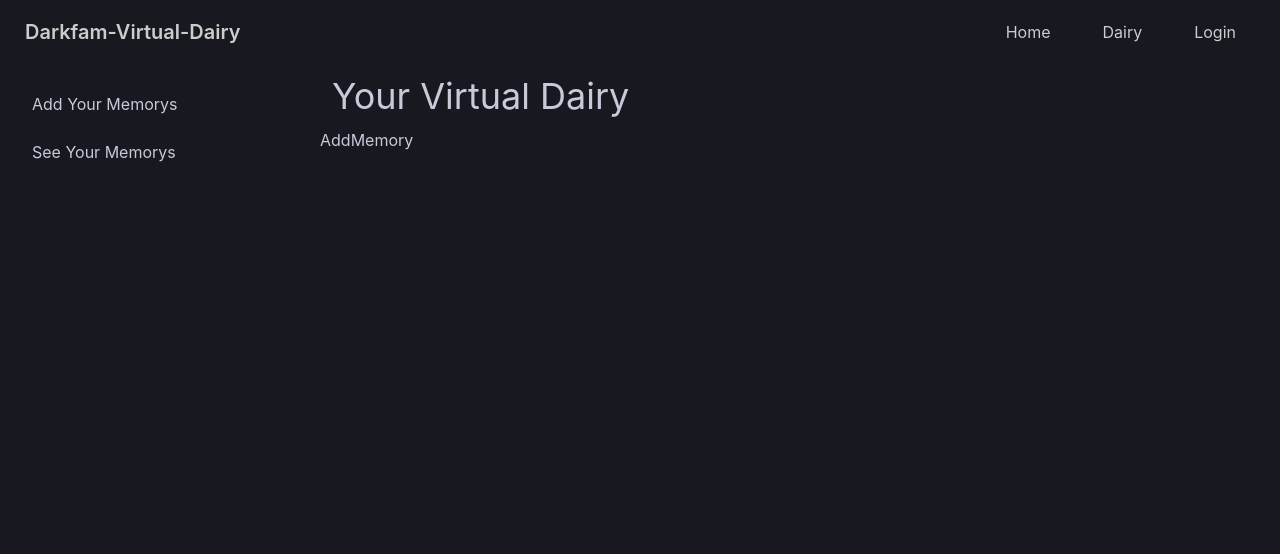
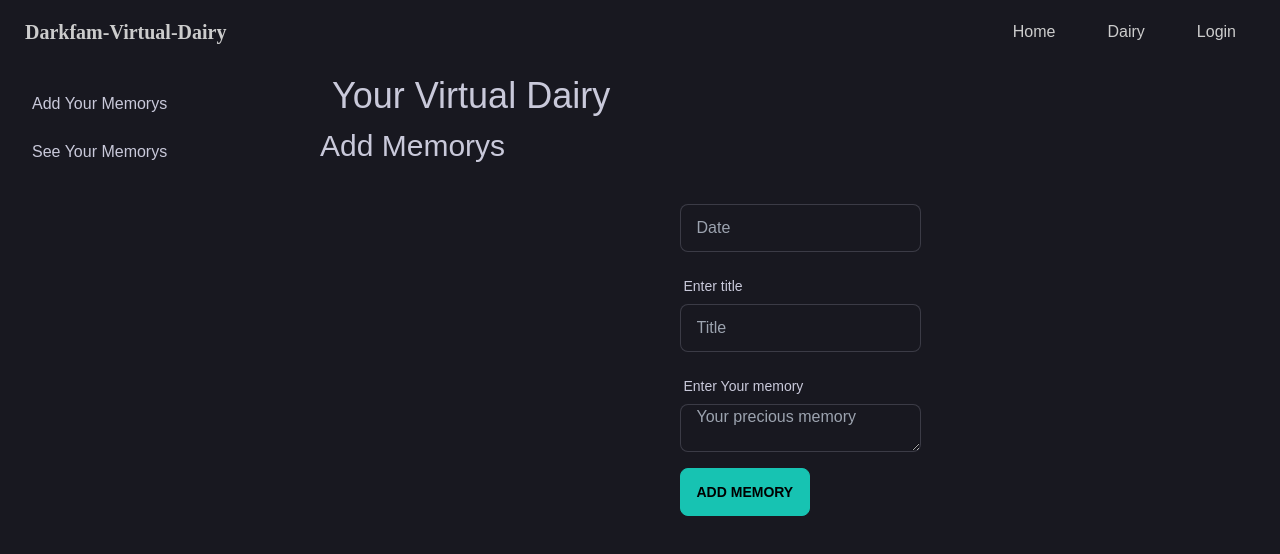
Before and after one commit to Noor-26/darkfam-virtual-dairy-client-site, a React (Create React App) app: page /dairy in a window 1280 px wide. Shown: the top 554 px of the page. Built offline with nearby package versions, Linux system fonts and the light colour scheme.

Commit message:
add memory form created

```diff
--- a/src/App.css
+++ b/src/App.css
@@ -1,3 +1,14 @@
 @tailwind base;
 @tailwind components;
 @tailwind utilities;
+@import url('https://fonts.googleapis.com/css2?family=Poppins&family=Satisfy&display=swap');
+.App{
+    box-sizing: border-box;
+
+}
+.nav-head{
+    font-family: 'Satisfy', cursive;
+}
+body{
+    font-family: 'Poppins', sans-serif;
+}
--- a/src/Components/Dairy/AddMemory/AddMemory.js
+++ b/src/Components/Dairy/AddMemory/AddMemory.js
@@ -1,8 +1,14 @@
 import React from 'react'
+import AddMemoryCard from './AddMemoryCard'
 
 function AddMemory() {
   return (
-    <div>AddMemory</div>
+    <div >
+    <p className='heading text-3xl'>Add Memorys</p>
+    <div className=' h-auto form flex  items-center justify-center '>
+<AddMemoryCard/>
+    </div>
+</div>
   )
 }
 
--- /dev/null
+++ b/src/Components/Dairy/AddMemory/AddMemoryCard.js
@@ -0,0 +1,36 @@
+import React from 'react'
+import { useForm } from "react-hook-form"
+
+function AddMemoryCard() {
+    const { register, handleSubmit, formState: { errors }} = useForm();
+    const onSubmit = data => {
+        console.log(data)
+    }
+
+  return (
+    <form onSubmit={handleSubmit(onSubmit)} className=' h-auto mt-10'>
+    <div className="form-control w-full min-w-xs">
+ <input type="text" placeholder="Date" className="input input-bordered mb-4 w-full max-w-xs "  />
+ </div>
+    <div className="form-control w-full min-w-xs">
+   <label className="label">
+     <span className="label-text">Enter title</span>
+   </label>
+ <input type="text" placeholder="Title" className="input input-bordered mb-4 w-full max-w-xs "  {...register("title", { required: true })}/>
+ {errors.title && <span>This field is required</span>}
+ </div>
+    <div className="form-control w-full min-w-xs">
+   <label className="label">
+     <span className="label-text">Enter Your memory</span>
+   </label>
+ <textarea placeholder="Your precious memory" className="input input-bordered mb-4 text_area w-full max-w-xs "  {...register("memory", { required: true })}/>
+
+ {errors.memory && <span>This field is required</span>}
+ </div>
+
+ <button  type='submit' className='btn btn-primary'>Add Memory</button>
+     </form>
+  )
+}
+
+export default AddMemoryCard
```
